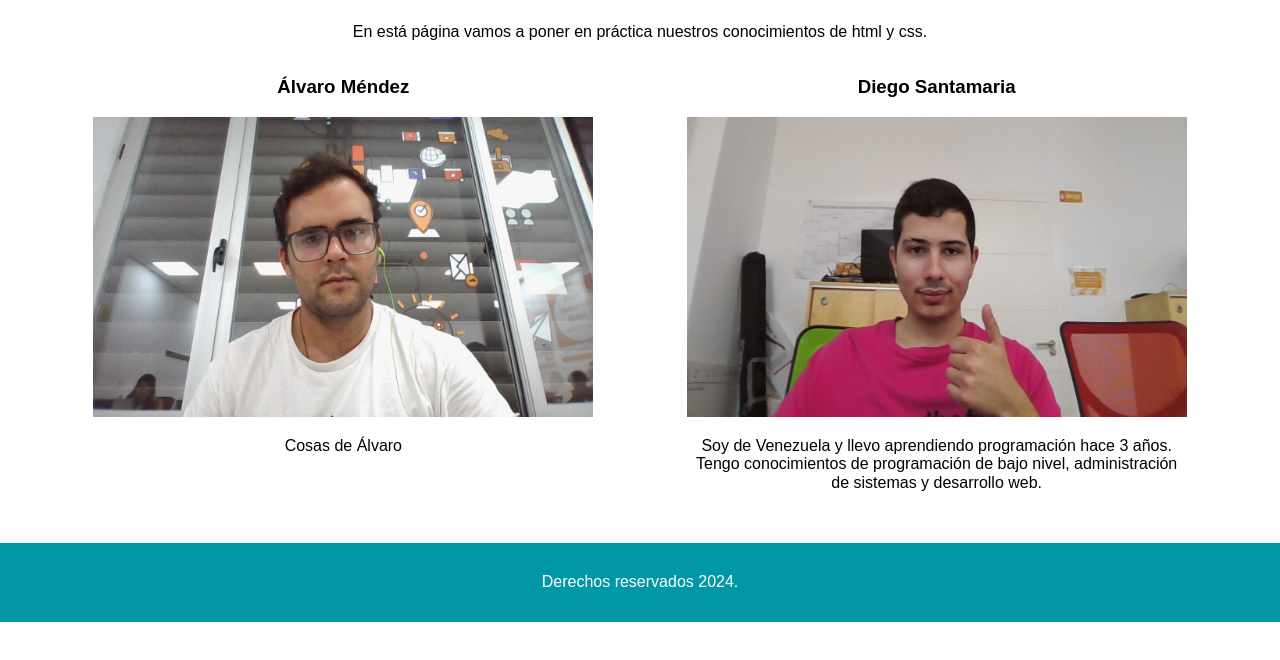
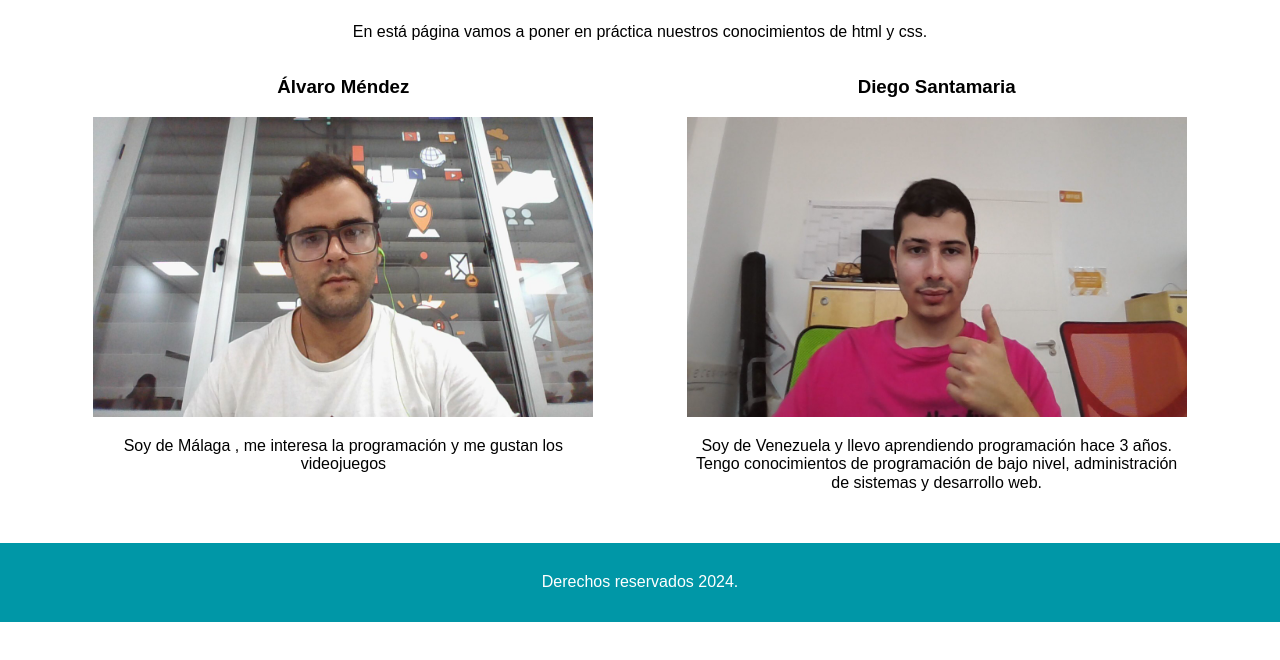
Before and after one commit to AlvaroMendezGarcia/landing-page, a plain HTML site: page index.html in a window 1280 px wide. Shown: the part 116-776 px from the top of the page. Drawn offline with Linux system fonts and the light colour scheme.

Commit message:
finished

```diff
--- a/index.html
+++ b/index.html
@@ -22,7 +22,7 @@
                 <div class="nosotros">
                     <h3>Álvaro Méndez</h3>
                     <img class="image" src="img/alvaro.jpg" alt="Álvaro"/>
-                    <p>Cosas de Álvaro</p>
+                    <p>Soy de Málaga , me interesa la programación y me gustan los videojuegos</p>
                 </div>
                 <div>
                     <h3>Diego Santamaria</h3>
```
